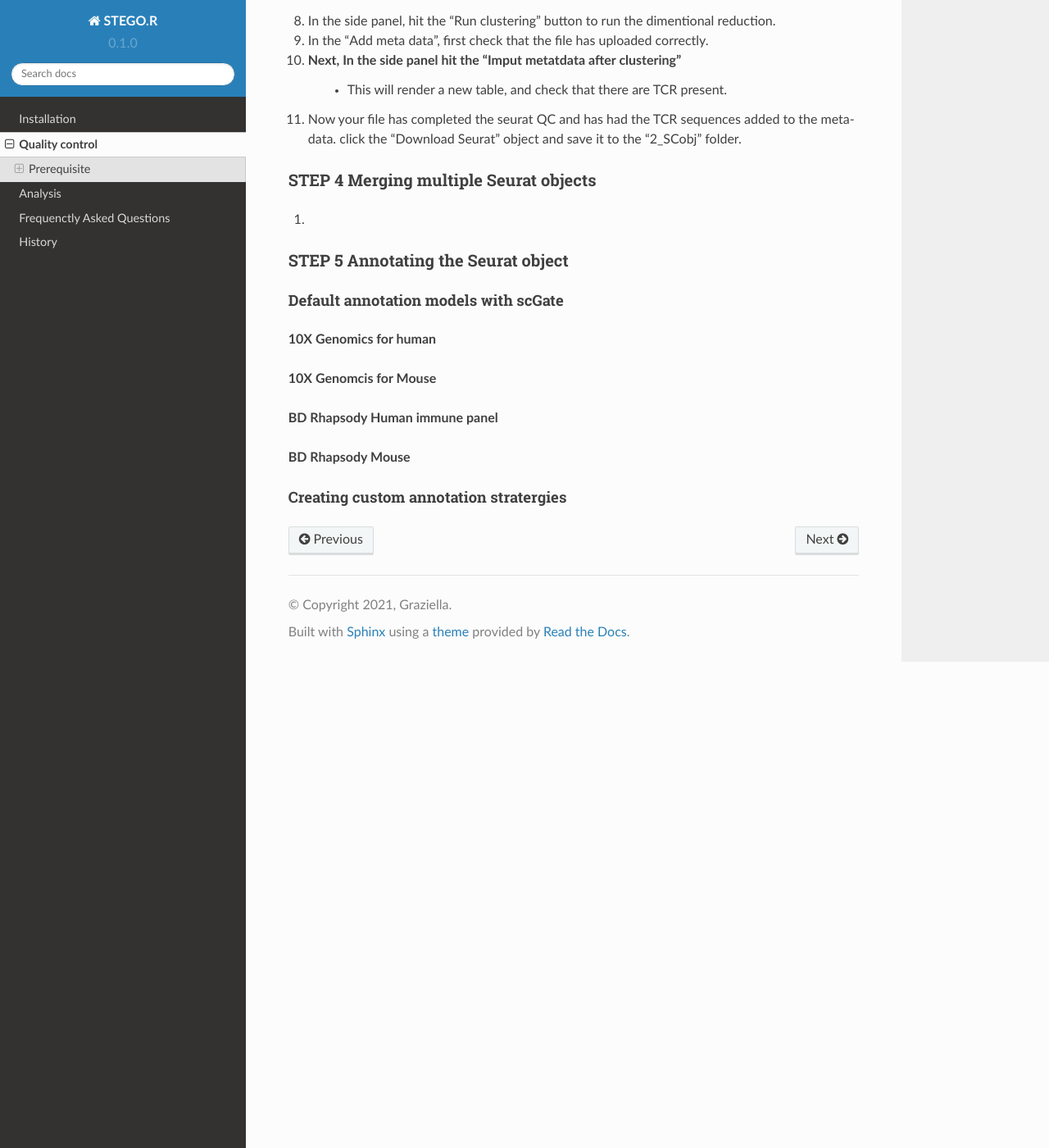
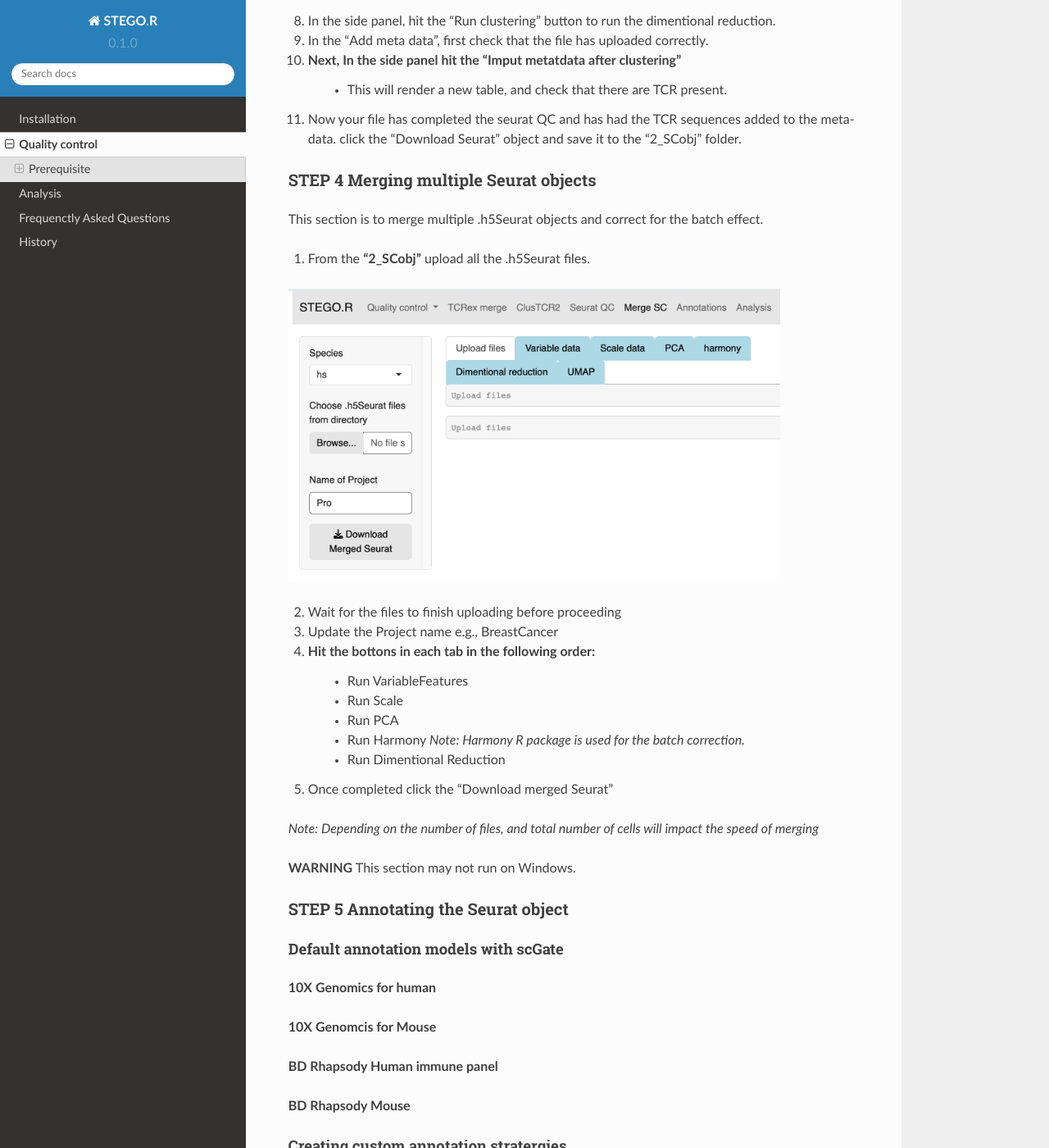
Before and after one commit to KerryAM-R/STEGOR, a Sphinx documentation site: the page built from docs/source/2.QualityControl.rst, in a window 1280 px wide and 1400 px high, scrolled down 4980 px. Shown: the whole window at 82% size. Built offline with Sphinx 7.4.7 and the Read the Docs theme 2.0.0, drawn with Linux system fonts in a browser that asks for light colours.

Commit message:
updated QC

```diff
--- a/docs/source/2.QualityControl.rst
+++ b/docs/source/2.QualityControl.rst
@@ -121,13 +121,32 @@ This section describes the Seurat QC process for human samples with 10x Genomics
 **STEP 4** Merging multiple Seurat objects
 ~~~~~~~~~~~~~~~~~~~~~~~~~~~~~~~~~~~~~~~~~~
 
-1.
+This section is to merge multiple .h5Seurat objects and correct for the batch effect.
 
+1. From the **"2_SCobj"** upload all the .h5Seurat files.
 
+.. image:: img/mergeSC.png
+  :width: 600
+  :alt: Alternative text
 
+2. Wait for the files to finish uploading before proceeding
+3. Update the Project name e.g., BreastCancer
+4. Hit the bottons in each tab in the following order:
+    - Run VariableFeatures
+    - Run Scale
+    - Run PCA
+    - Run Harmony *Note: Harmony R package is used for the batch correction.*
+    - Run Dimentional Reduction
+
+5. Once completed click the "Download merged Seurat"
+
+*Note: Depending on the number of files, and total number of cells will impact the speed of merging*
+
+**WARNING** This section may not run on Windows.
 
 **STEP 5** Annotating the Seurat object
 ~~~~~~~~~~~~~~~~~~~~~~~~~~~~~~~~~~~~~~~
+
 
 Default annotation models with scGate
 ^^^^^^^^^^^^^^^^^^^^^^^^^^^^^^^^^^^^^
```
Also changed, not shown: docs/source/img/mergeSC.png (added), 1 other file.
